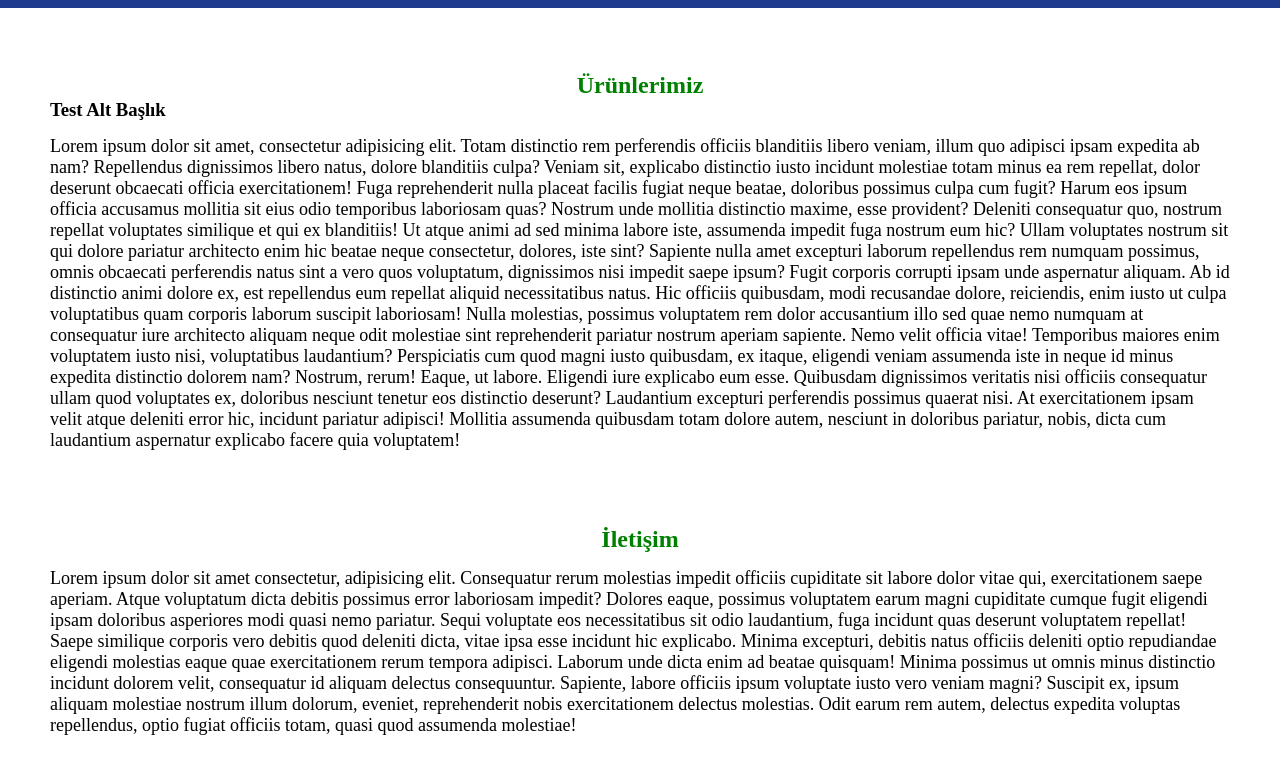
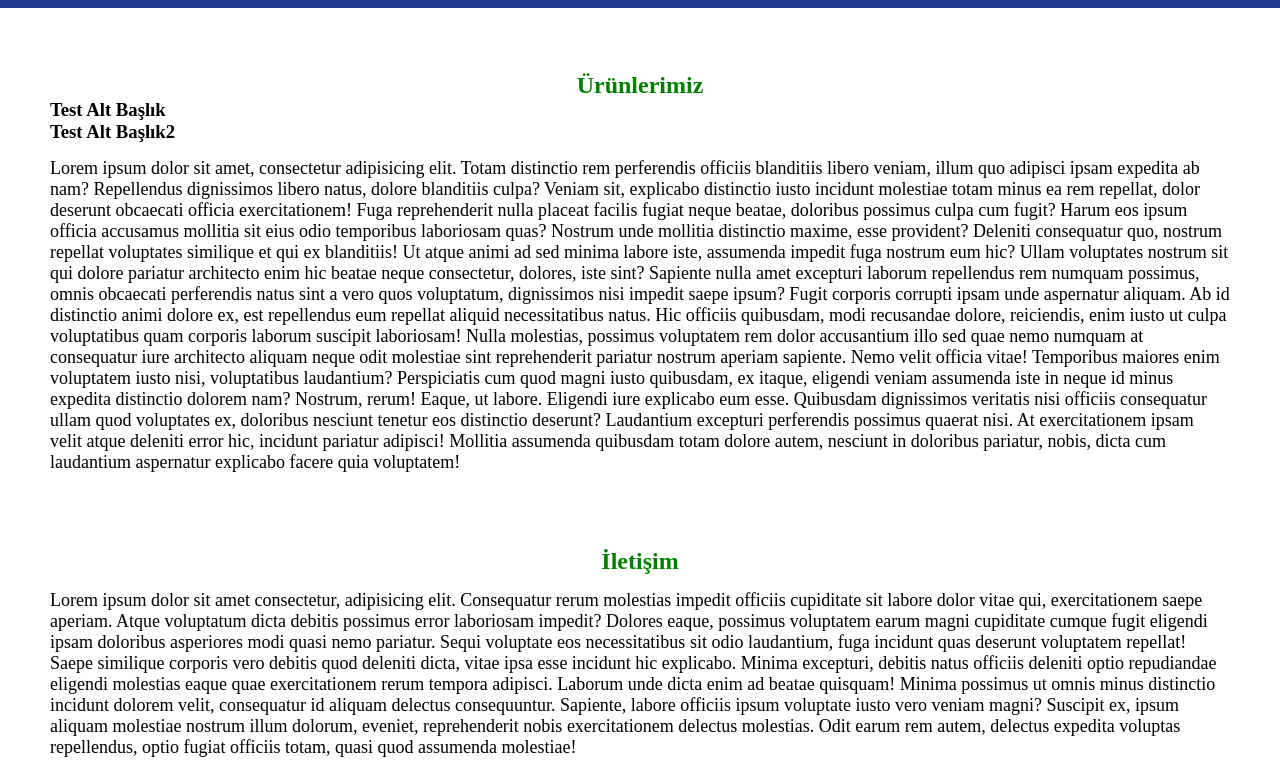
Before and after one commit to cengizcmataraci/ismek-git-example-project, a plain HTML site: page index.html in a window 1280 px wide. Shown: the part 40-800 px from the top of the page. Drawn offline with Linux system fonts and the light colour scheme.

Commit message:
add new subtitle

```diff
--- a/index.html
+++ b/index.html
@@ -32,6 +32,7 @@
         <section id="product" class="product">
             <h2 class="product__title">Ürünlerimiz</h2>
             <h3>Test Alt Başlık</h3>
+            <h3>Test Alt Başlık2</h3>
             <p class="product__description">Lorem ipsum dolor sit amet, consectetur adipisicing elit. Totam distinctio
                 rem perferendis officiis
                 blanditiis libero veniam, illum quo adipisci ipsam expedita ab nam? Repellendus dignissimos libero
```
